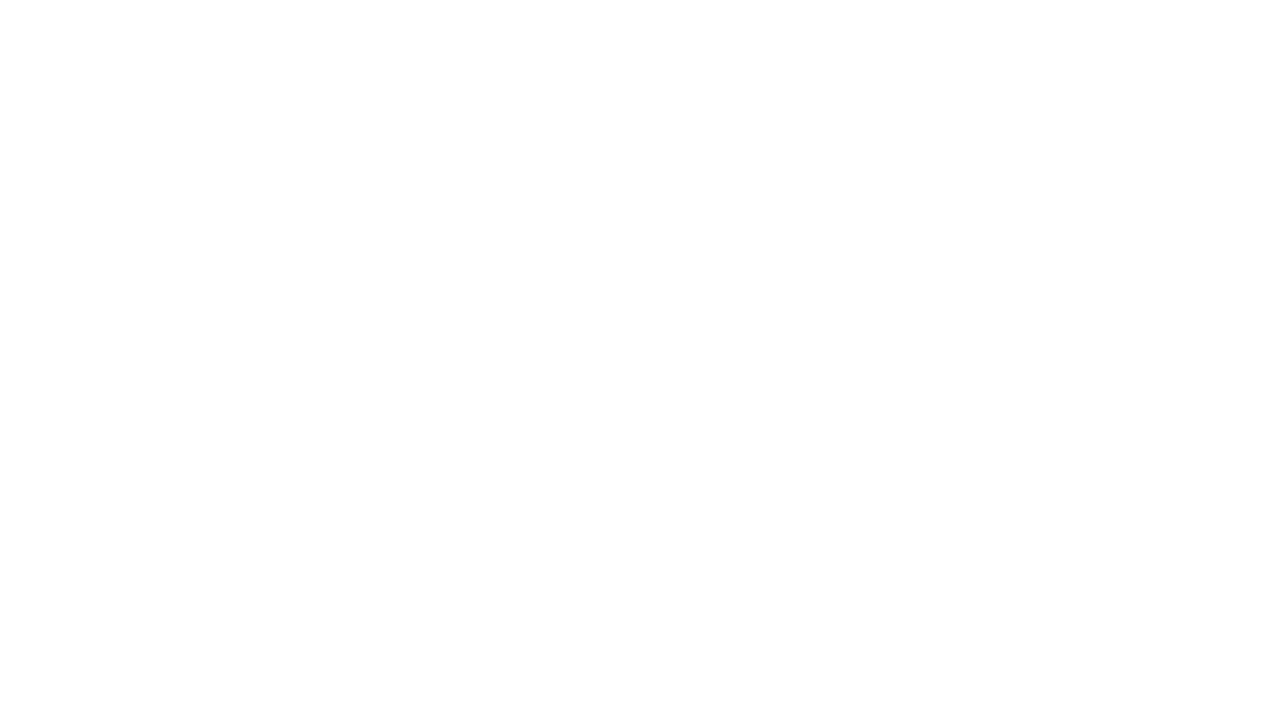
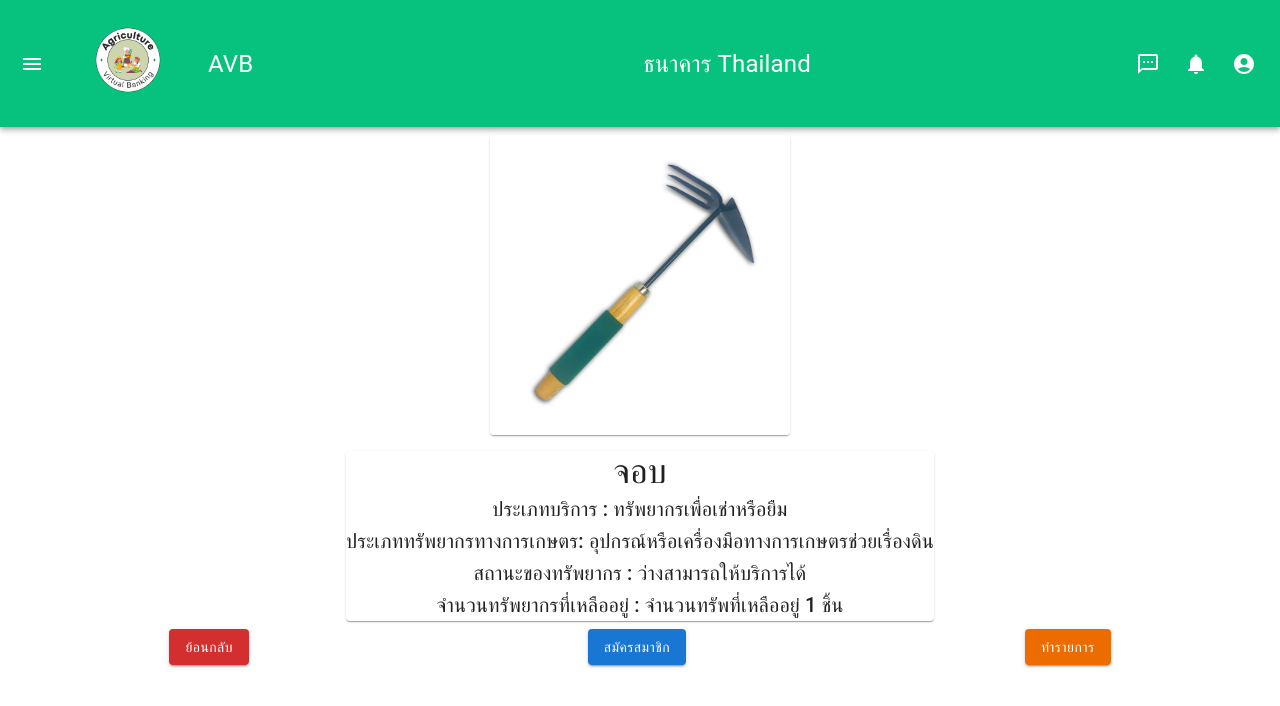
Before and after one commit to tharakhon/project, a React (Create React App) app: page /openbankusers/1 in a window 1280 px wide. Before the commit this address had no page. Shown: the top 706 px of the page. Built offline with nearby package versions, Linux system fonts and the light colour scheme.

Commit message:
update 25/12/2566

```diff
--- a/src/App.js
+++ b/src/App.js
@@ -29,7 +29,7 @@ function App() {
         <Route path="bank" element={<Bank/>}/>
         <Route path="map" element={<MapShow/>}/>
         <Route path="bankuser" element={<BankUser/>}/>
-        <Route path="openbankusers" element={<OpenBankUsers/>}/>
+        <Route path="openbankusers/:id" element={<OpenBankUsers/>}/>
         <Route path="addproduct" element={<Resource/>}/>
         <Route path="rank" element={<Rank/>}/>
         <Route path="listbank" element={<ListBank/>}/>
--- a/src/BankUser.js
+++ b/src/BankUser.js
@@ -83,23 +83,23 @@ const DrawerHeader = styled('div')(({ theme }) => ({
     ...theme.mixins.toolbar,
 }));
 const products = [
-    { title: 'จอบ', titles: 'จำนวนทรัพที่เหลืออยู่ 1 ชิ้น', image: hoe },
-    { title: 'ปุ๋ย', titles: 'จำนวนทรัพที่เหลืออยู่ 10 กิโลกรัม', image: fertilizer },
-    { title: 'แอบเปิ้ล', titles: 'จำนวนทรัพที่เหลืออยู่ 10 ผล', image: Apple },
-    { title: 'กล้วย', titles: 'จำนวนทรัพที่เหลืออยู่ 10 ผล', image: banana },
-    { title: 'รถเกี่ยวข้าว', titles: 'จำนวนทรัพที่เหลืออยู่ 10 คัน', image: car },
-    { title: 'ส้ม', titles: 'จำนวนทรัพที่เหลืออยู่ 10 ผล', image: Apple },
-    { title: 'มะม่วง', titles: 'จำนวนทรัพที่เหลืออยู่ 10 ผล', image: Apple },
-    { title: 'เสียม', titles: 'จำนวนทรัพที่เหลืออยู่ 10 ผล', image: Apple },
-    { title: 'เคียว', titles: 'จำนวนทรัพที่เหลืออยู่ 10 ผล', image: Apple },
-    { title: 'พั่ว', titles: 'จำนวนทรัพที่เหลืออยู่ 10 ผล', image: Apple },
+    { id: 1, title: 'จอบ', titles: 'จำนวนทรัพที่เหลืออยู่ 1 ชิ้น', image: hoe },
+    { id: 2, title: 'ปุ๋ย', titles: 'จำนวนทรัพที่เหลืออยู่ 10 กิโลกรัม', image: fertilizer },
+    { id: 3, title: 'แอบเปิ้ล', titles: 'จำนวนทรัพที่เหลืออยู่ 10 ผล', image: Apple },
+    { id: 4, title: 'กล้วย', titles: 'จำนวนทรัพที่เหลืออยู่ 10 ผล', image: banana },
+    { id: 5, title: 'รถเกี่ยวข้าว', titles: 'จำนวนทรัพที่เหลืออยู่ 10 คัน', image: car },
+    { id: 6, title: 'ส้ม', titles: 'จำนวนทรัพที่เหลืออยู่ 10 ผล', image: Apple },
+    { id: 7, title: 'มะม่วง', titles: 'จำนวนทรัพที่เหลืออยู่ 10 ผล', image: Apple },
+    { id: 8, title: 'เสียม', titles: 'จำนวนทรัพที่เหลืออยู่ 10 ผล', image: Apple },
+    { id: 9, title: 'เคียว', titles: 'จำนวนทรัพที่เหลืออยู่ 10 ผล', image: Apple },
+    { id: 10, title: 'พั่ว', titles: 'จำนวนทรัพที่เหลืออยู่ 10 ผล', image: Apple },
 ];
 export default function BankUser() {
     const [searchInput, setSearchInput] = useState('');
     const navigate = useNavigate();
-    const handleNext = () => {
-        navigate("/openbankusers");
-    }
+    const handleNext = (id) => {
+        navigate(`/openbankusers/${id}`);
+    };
     const handleNextListbankuser = () => {
         navigate("/listbankuser");
     }
@@ -200,8 +200,8 @@ export default function BankUser() {
                 </Search>
 
                 <Grid container spacing={2}>
-                {filteredProducts.map((tab) => (
-                    <Grid item xs={3} key={tab.title}>
+                    {filteredProducts.map((tab) => (
+                        <Grid item xs={3} key={tab.title}>
                             <Card sx={{ maxWidth: 345, m: 1 }} >
                                 <CardMedia
                                     component="img"
@@ -218,12 +218,15 @@ export default function BankUser() {
                                     </Typography>
                                 </CardContent>
                                 <CardActions>
-                                    <Button size="small" onClick={handleNext}>ดูทรัพยากร</Button>
+                                    <Button size="small" onClick={() => handleNext(tab.id)}>
+                                        ดูทรัพยากร
+                                    </Button>
                                 </CardActions>
                             </Card>
                         </Grid>
                     ))}
                 </Grid>
+
             </Box>
         </Box>
     );
--- a/src/OpenBankUsers.js
+++ b/src/OpenBankUsers.js
@@ -1,9 +1,92 @@
 import React from "react";
 import NavBarBank from "./navBarBank";
-function OpenBankUsers(){
-    return(
+import { useParams } from "react-router-dom";
+import Apple from '../src/image/a.jpg';
+import hoe from '../src/image/จอบ.jpg';
+import fertilizer from '../src/image/ปุ๋ย.png';
+import banana from '../src/image/กล้วย.jpg';
+import car from '../src/image/รถเกี่ยวข้าว.png';
+import { useState, useEffect } from "react";
+import CardMedia from '@mui/material/CardMedia';
+import Card from '@mui/material/Card';
+import CardActions from '@mui/material/CardActions';
+import CardContent from '@mui/material/CardContent';
+import Typography from '@mui/material/Typography';
+import { Button } from "@mui/material";
+import { useNavigate } from "react-router-dom";
+const productsData = [
+    { id: 1, title: 'จอบ', titles: 'จำนวนทรัพที่เหลืออยู่ 1 ชิ้น', image: hoe, ServiceType: 'ทรัพยากรเพื่อเช่าหรือยืม', ResourceType: 'อุปกรณ์หรือเครื่องมือทางการเกษตรช่วยเรื่องดิน', Resourcestatus: 'ว่างสามารถให้บริการได้', },
+    { id: 2, title: 'ปุ๋ย', titles: 'จำนวนทรัพที่เหลืออยู่ 10 กิโลกรัม', image: fertilizer, ServiceType: 'ทรัพยากรเพื่อเช่าหรือยืม', ResourceType: 'ทรัพยากรทางการเกษตรทางเคมี', Resourcestatus: 'ว่างสามารถให้บริการได้', },
+    { id: 3, title: 'แอบเปิ้ล', titles: 'จำนวนทรัพที่เหลืออยู่ 10 ผล', image: Apple, ServiceType: 'ทรัพยากรเพื่อเช่าหรือยืม', ResourceType: 'ทรัพยากรทางการเกษตรทางธรรมชาติ', Resourcestatus: 'ว่างสามารถให้บริการได้', },
+    { id: 4, title: 'กล้วย', titles: 'จำนวนทรัพที่เหลืออยู่ 10 ผล', image: banana, ServiceType: 'ทรัพยากรเพื่อเช่าหรือยืม', ResourceType: 'ทรัพยากรทางการเกษตรทางธรรมชาติ', Resourcestatus: 'ว่างสามารถให้บริการได้', },
+    { id: 5, title: 'รถเกี่ยวข้าว', titles: 'จำนวนทรัพที่เหลืออยู่ 10 คัน', image: car, ServiceType: 'ทรัพยากรเพื่อเช่าหรือยืม', ResourceType: 'เครื่องยนต์ทางการเกษตรขนาดใหญ่', Resourcestatus: 'ว่างสามารถให้บริการได้', },
+    { id: 6, title: 'ส้ม', titles: 'จำนวนทรัพที่เหลืออยู่ 10 ผล', image: Apple, ServiceType: 'ทรัพยากรเพื่อเช่าหรือยืม', ResourceType: 'ทรัพยากรทางการเกษตรทางธรรมชาติ', Resourcestatus: 'ว่างสามารถให้บริการได้', },
+    { id: 7, title: 'มะม่วง', titles: 'จำนวนทรัพที่เหลืออยู่ 10 ผล', image: Apple, ServiceType: 'ทรัพยากรเพื่อเช่าหรือยืม', ResourceType: 'ทรัพยากรทางการเกษตรทางธรรมชาติ', Resourcestatus: 'ว่างสามารถให้บริการได้', },
+    { id: 8, title: 'เสียม', titles: 'จำนวนทรัพที่เหลืออยู่ 10 ผล', image: Apple, ServiceType: 'ทรัพยากรเพื่อเช่าหรือยืม', ResourceType: 'ทรัพยากรทางการเกษตรทางธรรมชาติ', Resourcestatus: 'ว่างสามารถให้บริการได้', },
+    { id: 9, title: 'เคียว', titles: 'จำนวนทรัพที่เหลืออยู่ 10 ผล', image: Apple, ServiceType: 'ทรัพยากรเพื่อเช่าหรือยืม', ResourceType: 'ทรัพยากรทางการเกษตรทางธรรมชาติ', Resourcestatus: 'ว่างสามารถให้บริการได้', },
+    { id: 10, title: 'พั่ว', titles: 'จำนวนทรัพที่เหลืออยู่ 10 ผล', image: Apple, ServiceType: 'ทรัพยากรเพื่อเช่าหรือยืม', ResourceType: 'ทรัพยากรทางการเกษตรทางธรรมชาติ', Resourcestatus: 'ว่างสามารถให้บริการได้', },
+];
+function OpenBankUsers() {
+    const { id } = useParams();
+    const [productDetails, setProductDetails] = useState(null);
+    const [loading, setLoading] = useState(true);
+    const navigate = useNavigate();
+    useEffect(() => {
+        const fetchData = async () => {
+            // Assuming the API fetch returns an object with details
+            const details = productsData.find((product) => product.id === Number(id));
+
+            if (details) {
+                setProductDetails(details);
+            }
+
+            setLoading(false);
+        };
+
+        fetchData();
+    }, [id]);
+    const handleBackbankuser = () => {
+        navigate("/bankuser");
+    }
+    return (
         <div>
-            <NavBarBank/>
+            <NavBarBank />
+            {loading ? (
+                <p>Loading...</p>
+            ) : productDetails ? (
+                <>
+                    <div style={{ display: 'flex', justifyContent: 'center' }}>
+                        <Card sx={{ maxWidth: 345, m: 1 }} >
+                            <CardMedia
+                                component="img"
+                                height="300"
+                                image={productDetails.image}
+                                title="รูปภาพทรัพยากร"
+                            />
+
+                        </Card>
+
+                    </div>
+                    <div style={{display:'flex',justifyContent:'center', textAlign: 'center' }}>
+                        <Card sx={{ maxWidth: 600, m: 1 }} >
+                            <Typography variant="h4">{productDetails.title}</Typography>
+                            <Typography variant="h6">ประเภทบริการ : {productDetails.ServiceType}</Typography>
+                            <Typography variant="h6">ประเภททรัพยากรทางการเกษตร: {productDetails.ResourceType}</Typography>
+                            <Typography variant="h6">สถานะของทรัพยากร : {productDetails.Resourcestatus}</Typography>
+                            <Typography variant="h6">จำนวนทรัพยากรที่เหลืออยู่ : {productDetails.titles}</Typography>
+                        </Card>
+
+
+                    </div>
+                    <div style={{ display: 'flex', justifyContent: 'space-around' }}>
+                        <Button variant="contained" color="error" onClick={handleBackbankuser}>ย้อนกลับ</Button>
+                        <Button variant="contained" color="primary">สมัครสมาชิก</Button>
+                        <Button variant="contained" color="warning">ทำรายการ</Button>
+                    </div>
+                </>
+            ) : (
+                <p>Details not found.</p>
+            )}
         </div>
     );
 }
```
